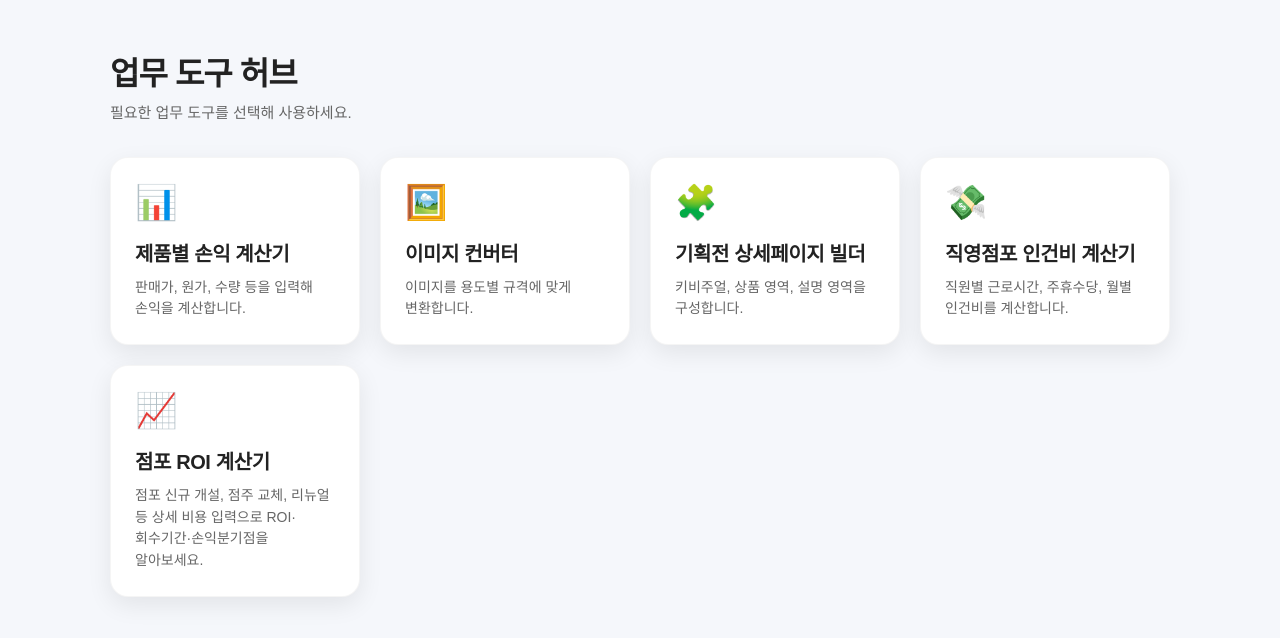
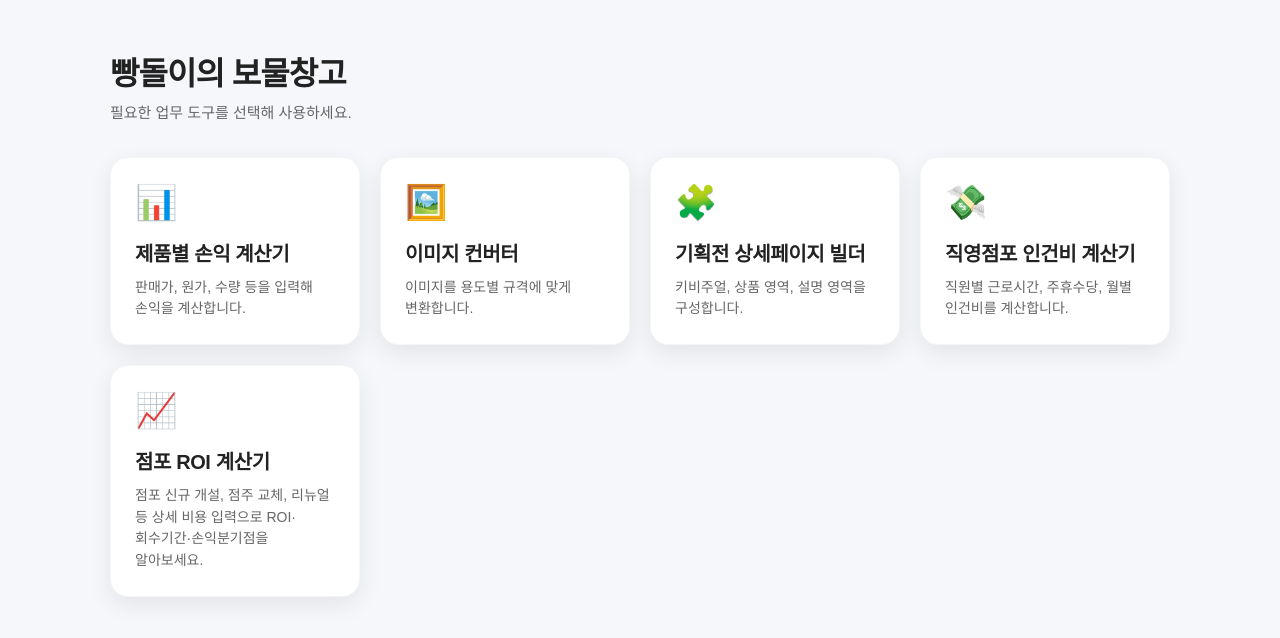
Before and after one commit to leebj920-coder/storage, a plain HTML site: page index.html in a window 1280 px wide. Drawn offline with Linux system fonts and the light colour scheme.

Commit message:
Update index.html

```diff
--- a/index.html
+++ b/index.html
@@ -101,7 +101,7 @@
 <body>
   <main class="wrap">
     <header class="header">
-      <h1>업무 도구 허브</h1>
+      <h1>빵돌이의 보물창고</h1>
       <p class="desc">필요한 업무 도구를 선택해 사용하세요.</p>
     </header>
 
```
